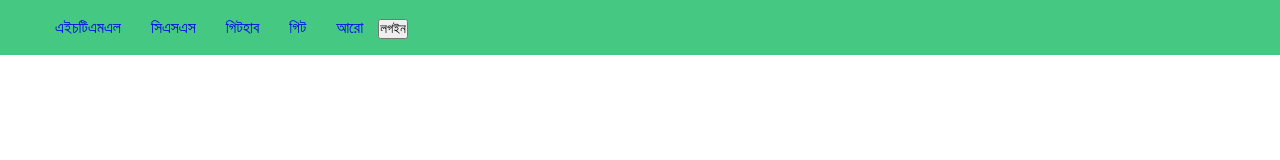
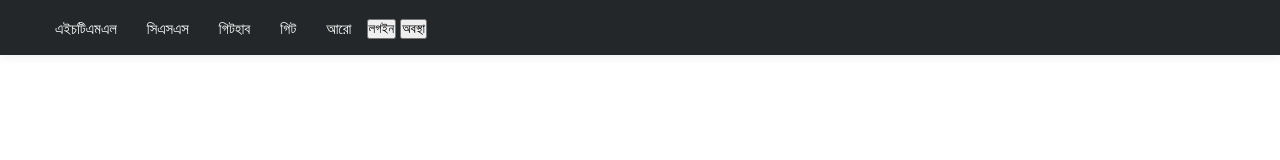
Before and after one commit to ProgrammerSany/ProHero, a plain HTML site: page index.html in a window 1280 px wide. Drawn offline with Linux system fonts and the light colour scheme.

Commit message:
Header Style Change

```diff
--- a/inc/main.css
+++ b/inc/main.css
@@ -4,16 +4,24 @@
     box-sizing: border-box;
     text-rendering: optimizeSpeed;
 }
+body {
+    margin: var(--header-height) 0 0 0;
+}
+
 /* Root functions start */
 :root {
     /* Header and Background Colors */
-    --header-bg-color: #fff;
+    --header-bg-color: #232729;
+    --header-bg-hover-color: #1d1f20;
     --bg-color-zero: #F7F8FA;
+    --bg-shdw: 0 2px 10px #efefef;
+    --full-width: 100%;
     /* Text Colors */
     --txt-color-zero: #34315C;
     --txt-color-one: #FF284F;
     --txt-color-two: #333;
     --txt-color-three: #fff;
+    --text-hover-color: #FAFAFA;
     /* Button Colors */
     --button-color-zero: #45C881;
     /* Heights */
@@ -21,6 +29,8 @@
     --header-line-height: 55px;
     /* Footer and Background Colors */
     --footer-bg-color: #1E1C27;
+    /* Margin Styles */
+    --margin-top: 2px;
 }
 /* Root functions end */
 
@@ -40,9 +50,14 @@ ul {
 
 /* Header styles start */
 .header {
-    background: var(--button-color-zero);
+    background: var(--header-bg-color);
     height: var(--header-height);
     line-height: var(--header-line-height);
+    box-shadow: var(--bg-shdw);
+    position: fixed;
+    top: 0;
+    left: 0;
+    width: var(--full-width);
 }
 .pro-logo {
     float: left;
@@ -60,7 +75,22 @@ ul {
 }
 .pro-menu ul li a {
     padding: 0 15px;
+    height: 53px;
+    font-size: 15px;
+    font-family: 'Hind Siliguri', sans-serif;
+    color: var(--txt-color-three);
+    margin-top: var(--margin-top);
 }
-.pro-menu ul li a:hover {}
+.pro-menu ul li a:hover {
+    background: var(--header-bg-hover-color);
+}
 .pro-buttons {}
 .pro-buttons>button {}
+
+
+/* Custom fonts start */
+@font-face {
+    font-family: bangla-one;
+    src: url(fonts/SolaimanLipi.ttf);
+}
+/* Custom fonts end */
--- a/index.html
+++ b/index.html
@@ -3,6 +3,10 @@
 <head>
     <meta charset="UTF-8">
     <meta name="viewport" content="width=device-width, initial-scale=1.0">
+    <!-- Google Fonts -->
+    <link rel="preconnect" href="https://fonts.gstatic.com">
+    <link href="https://fonts.googleapis.com/css2?family=Hind+Siliguri:wght@300;400;500;600;700&display=swap" rel="stylesheet">
+    <!-- Custom Css -->
     <link rel="stylesheet" href="inc/main.css">
     <title>PRO HERO - Learn with Us!</title>
 </head>
@@ -23,6 +27,7 @@
             </nav>
             <div class="pro-buttons">
                 <button>লগইন</button>
+                <button>অবস্থা</button>
             </div>
         </div>
     </header>
```
